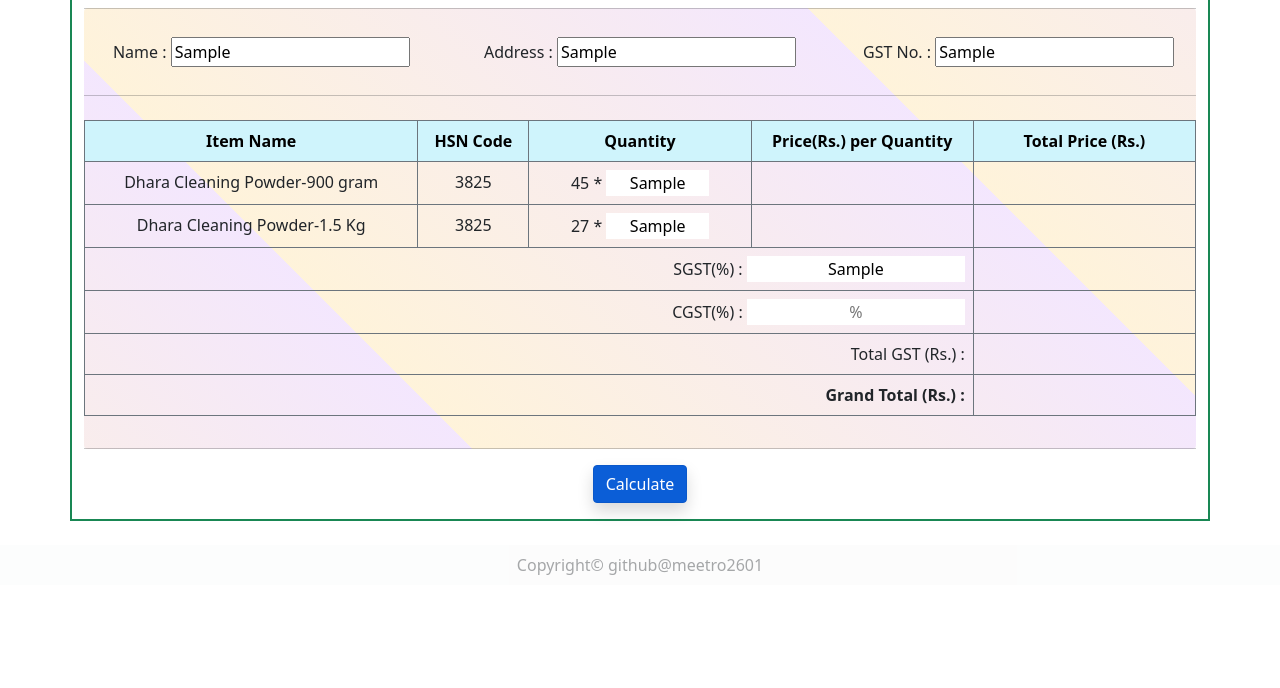
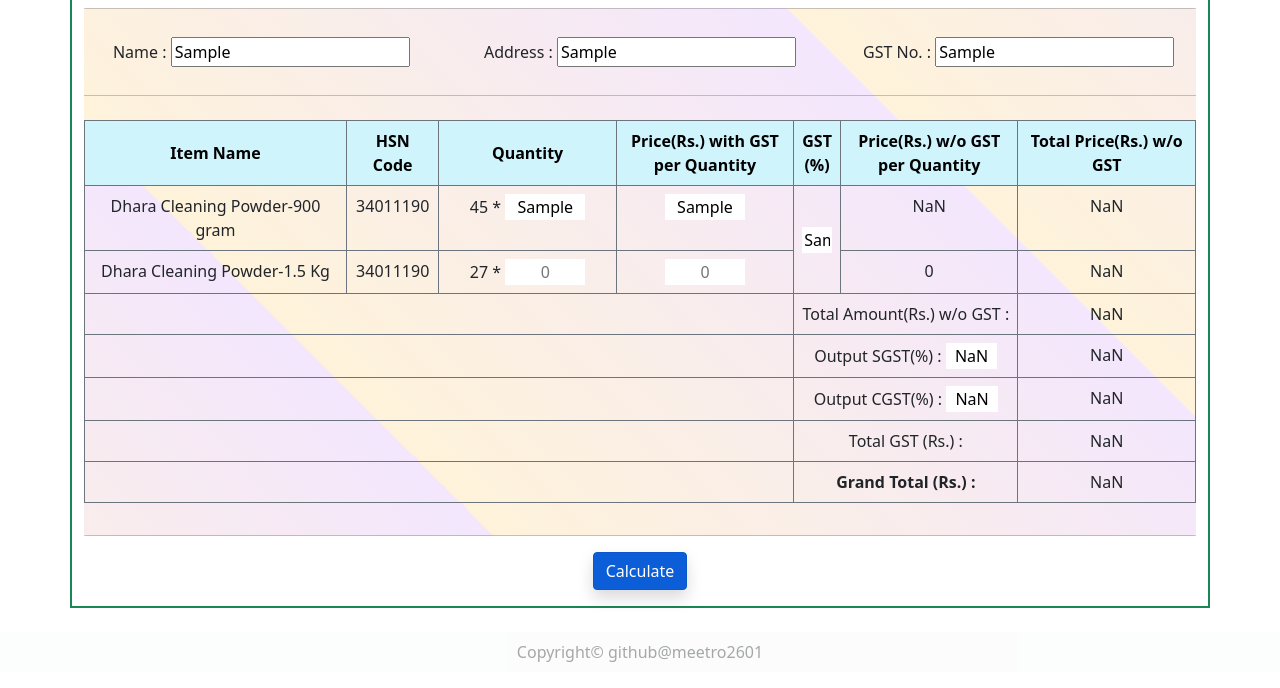
Before and after one commit to meetro2601/GST-Calculator, a plain HTML site: page Index.html in a window 1280 px wide. Both pictures are taken after typing "Sample", "Sample", "Sample", "Sample", "Sample", "Sample" into the empty fields and a click on the button "Calculate". Shown: the part 112-800 px from the top of the page. Drawn offline with Linux system fonts and the light colour scheme.

Commit message:
Table & Javascript modified

```diff
--- a/Index.html
+++ b/Index.html
@@ -11,6 +11,7 @@
         .bgradient {
             background: linear-gradient(45deg, rgba(28, 141, 207, 0.514), rgba(9, 228, 191, 0.507));
         }
+
         .rep-bgradient {
             background: repeating-linear-gradient(45deg, rgba(253, 208, 111, 0.253) 25%, rgba(209, 159, 250, 0.253) 75%);
         }
@@ -39,47 +40,68 @@
                 <table class="table table-responsive text-center table-bordered border-secondary">
                     <thead class='table-info border-secondary'>
                         <tr>
-                            <th class='col-3'>Item Name</th>
-                            <th class='col-1'>HSN Code</th>
-                            <th class='col-2'>Quantity</th>
-                            <th class='col-2'>Price(Rs.) per Quantity</th>
-                            <th class='col-2'>Total Price (Rs.)</th>
+                            <th class='col-3 align-middle'>Item Name</th>
+                            <th class='col-1 align-middle'>HSN Code</th>
+                            <th class='col-2 align-middle'>Quantity</th>
+                            <th class='col-2 align-middle'>Price(Rs.) with GST per Quantity</th>
+                            <th class='align-middle'>GST (%)</th>
+                            <th class='col-2 align-middle'>Price(Rs.) w/o GST per Quantity</th>
+                            <th class='col-2 align-middle'>Total Price(Rs.) w/o GST</th>
                         </tr>
                     </thead>
                     <tbody>
                         <tr>
                             <td>Dhara Cleaning Powder-900 gram</td>
-                            <td>3825</td>
+                            <td>34011190</td>
                             <td>45 * <input type="text" name="quantity9" id="quantity9"
                                     class="border-0 text-center w-50" placeholder="0"></td>
+                            <td><input type="text" name="price9gst" id="price9gst" class="border-0 text-center w-50"
+                                    placeholder="0"></td>
+                            <td rowspan="2" class="align-middle"><input type="text" name="gstrate" id="gstrate"
+                                    class="border-0 text-center w-100" placeholder="0"></td>
                             <td id="price9"></td>
                             <td id="totalprice9"></td>
                         </tr>
                         <tr>
                             <td>Dhara Cleaning Powder-1.5 Kg</td>
-                            <td>3825</td>
+                            <td>34011190</td>
                             <td>27 * <input type="text" name="quantity" id="quantity" class="border-0 text-center w-50"
                                     placeholder="0">
                             </td>
+                            <td><input type="text" name="pricegst" id="pricegst" class="border-0 text-center w-50"
+                                    placeholder="0">
+                            </td>
+                            <!-- <td rowspan=""><input type="text" name="quantity" id="quantity" class="border-0 text-center w-100"
+                                    placeholder="0">
+                            </td> -->
                             <td id="price"></td>
                             <td id="totalprice"></td>
                         </tr>
                         <tr>
-                            <td colspan="4" class=' text-end'>SGST(%) : <input type="text" name="sgst" id="sgst"
+                            <td colspan="4"></td>
+                            <td colspan="2" id="amount">Total Amount(Rs.) w/o GST : </td>
+                            <td></td>
+                        </tr>
+                        <tr>
+                            <td colspan="4"></td>
+                            <td colspan="2" class=''>Output SGST(%) : <input type="text" name="sgst" id="sgst"
                                     class='border-0 text-center w-25' placeholder="%"></td>
                             <td id="sgstRs"></td>
                         </tr>
                         <tr>
-                            <td colspan="4" class='text-end'>CGST(%) : <input type="text" name="cgst" id="cgst"
+                            <td colspan="4"></td>
+                            <td colspan="2" class=''>Output CGST(%) : <input type="text" name="cgst" id="cgst"
                                     class='border-0 text-center w-25' placeholder="%"></td>
                             <td id="cgstRs"></td>
                         </tr>
                         <tr>
-                            <td colspan="4" class='text-end' id="totalgst">Total GST (Rs.) :</td>
+                            <td colspan="4"></td>
+                            <td colspan="2" class='' id="totalgst">Total GST (Rs.) :</td>
                             <td></td>
                         </tr>
                         <tr>
-                            <td colspan="4" class='text-end fw-bold' id="grandtotal">Grand Total (Rs.) :</td>
+                            <td colspan="4"></td>
+                            <td colspan="2" class='fw-bold' id="grandTotal">Grand Total (Rs.) :</td>
                             <td></td>
                         </tr>
                     </tbody>
@@ -93,58 +115,53 @@
         Copyright&copy; github&commat;meetro2601
     </footer>
     <script>
-        let btn = document.querySelector('button')
-        let fixedPrice9 = 560
-        let fixedPrice = 540
+        var btn = document.querySelector('button')
 
         function calculate() {
-            let quantity9 = document.querySelector('#quantity9').value
-            let quantity = document.querySelector('#quantity').value
-            let sgst = document.querySelector('#sgst').value
-            let cgst = document.querySelector('#cgst').value
-            let gst = Number(sgst) + Number(cgst)
+            var quantity9 = document.querySelector('#quantity9').value
+            var price9gst = document.querySelector('#price9gst').value
+            var quantity = document.querySelector('#quantity').value
+            var pricegst = document.querySelector('#pricegst').value
+            var gst = document.querySelector("#gstrate").value
+            var sgst = gst / 2
+            var cgst = gst / 2
+            document.querySelector("#sgst").value = sgst
+            document.querySelector("#cgst").value = cgst
 
-            if (quantity9 !== '' && quantity !== '' && sgst !== '' & cgst !== '') {
+            if (quantity9 == 0) {
+                var price9 = 0
+            } else {
+                var price9 = (price9gst / (1 + (0.01 * gst))).toFixed(4)
+            }
+            document.querySelector('#price9').innerText = price9
 
-                let price9 = fixedPrice9 / (1 + (0.01 * gst))
-                let price = fixedPrice / (1 + (0.01 * gst))
+            if (quantity == 0) {
+                var price = 0
+            } else {
+                var price = (pricegst / (1 + (0.01 * gst))).toFixed(4)
+            }
+            document.querySelector('#price').innerText = price
 
-                let totalprice9 = (quantity9 * price9).toFixed(2)
-                let totalprice = (quantity * price).toFixed(2)
+            var grandTotal = (quantity9 * price9gst) + (quantity * pricegst)
+            document.querySelector("#grandTotal").nextElementSibling.innerText = grandTotal
 
-                let total9 = Number(quantity9) * fixedPrice9
-                let total = Number(quantity) * fixedPrice
-                let grandTotal = total + total9
+            var gstRs = (grandTotal - [grandTotal / (1 + (0.01 * gst))]).toFixed(2)
+            var sgstRs = (gstRs / 2).toFixed(2)
+            var cgstRs = (gstRs / 2).toFixed(2)
+            document.querySelector('#sgstRs').innerText = sgstRs
+            document.querySelector('#cgstRs').innerText = cgstRs
+            document.querySelector('#totalgst').nextElementSibling.innerText = gstRs
 
-                let gstRs = (grandTotal - [grandTotal / (1 + (0.01 * gst))]).toFixed(2)
-                let sgstRs = (gstRs / 2).toFixed(2)
-                let cgstRs = (gstRs / 2).toFixed(2)
+            var amount = (grandTotal - gstRs).toFixed(2)
+            document.querySelector("#amount").nextElementSibling.innerText = amount
 
-                document.querySelector('#grandtotal').nextElementSibling.innerHTML = grandTotal
+            var totalprice9 = (amount - (price * quantity).toFixed(2)).toFixed(2)
+            document.querySelector('#totalprice9').innerText = totalprice9
 
+            var totalprice = (amount - (price9 * quantity9).toFixed(2)).toFixed(2)
+            document.querySelector('#totalprice').innerText = totalprice
+        }
 
-                if (quantity != 0) {
-                    document.querySelector('#price').innerText = price.toFixed(2)
-                    document.querySelector('#totalprice').innerText = totalprice
-                } else {
-                    document.querySelector('#price').innerText = 0
-                    document.querySelector('#totalprice').innerText = 0
-                }
-                if (quantity9 != 0) {
-                    document.querySelector('#price9').innerText = price9.toFixed(2)
-                    document.querySelector('#totalprice9').innerText = totalprice9
-                } else {
-                    document.querySelector('#price9').innerText = 0
-                    document.querySelector('#totalprice9').innerText = 0
-                }
-
-                document.querySelector('#sgstRs').innerText = sgstRs
-                document.querySelector('#cgstRs').innerText = cgstRs
-                document.querySelector('#totalgst').nextElementSibling.innerText = gstRs
-            } else {
-                alert('Please Input Values First')
-            }
-        }
         btn.addEventListener('click', () => {
             calculate()
         })
```
